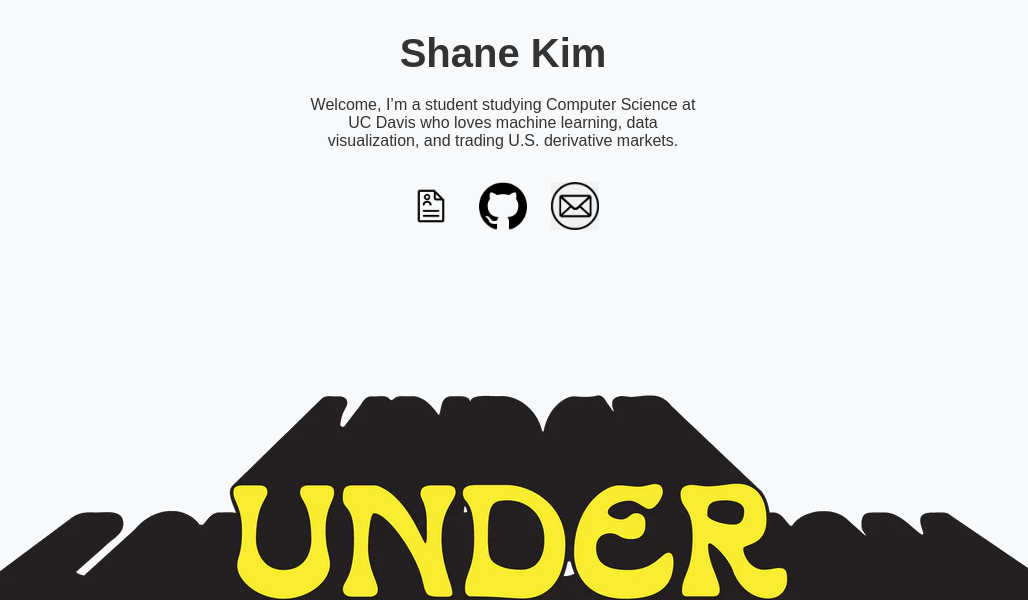
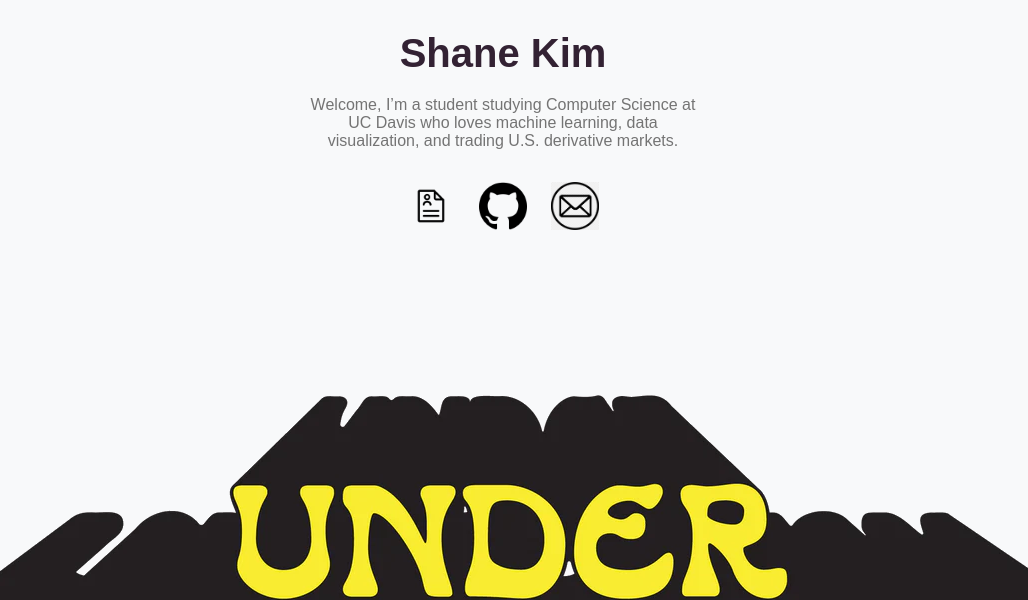
Before and after one commit to skimcloud/portfolio, a plain HTML site: page index.html in a window 1280 px wide. Shown: the part 252-852 px from the top of the page, without its empty margins (137-1165 px from the left). Drawn offline with Linux system fonts and the light colour scheme.

Commit message:
Add files via upload

```diff
--- a/css/common.css
+++ b/css/common.css
@@ -5,7 +5,7 @@ html{
       --color-background: #fcfcfc;
       --color-background-code: #282c34;
       --color-background-inline-code: #383e49;
-      --color-text-important: #333;
+      --color-text-important: #323;
       --color-text: #4D4D4D;
       --color-text-extra: #747474;
       --color-link: #005FBF
--- a/css/styles.css
+++ b/css/styles.css
@@ -56,6 +56,7 @@
 
 /* Intro text styling */
 #intro {
+    color: var(--color-text-extra);
     font-size: var(--font-text);
     max-width: 25rem;
     margin:auto;
```
